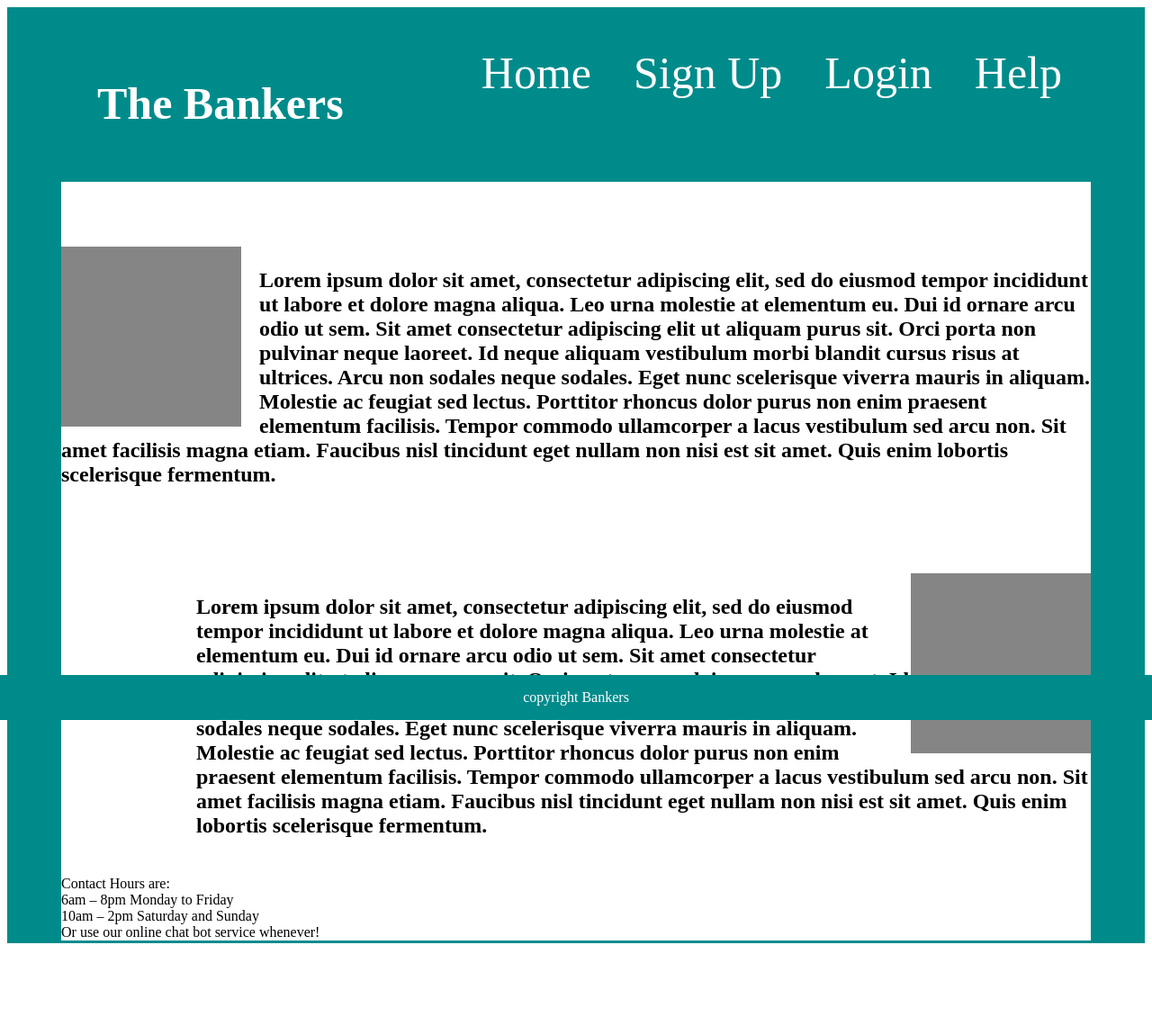
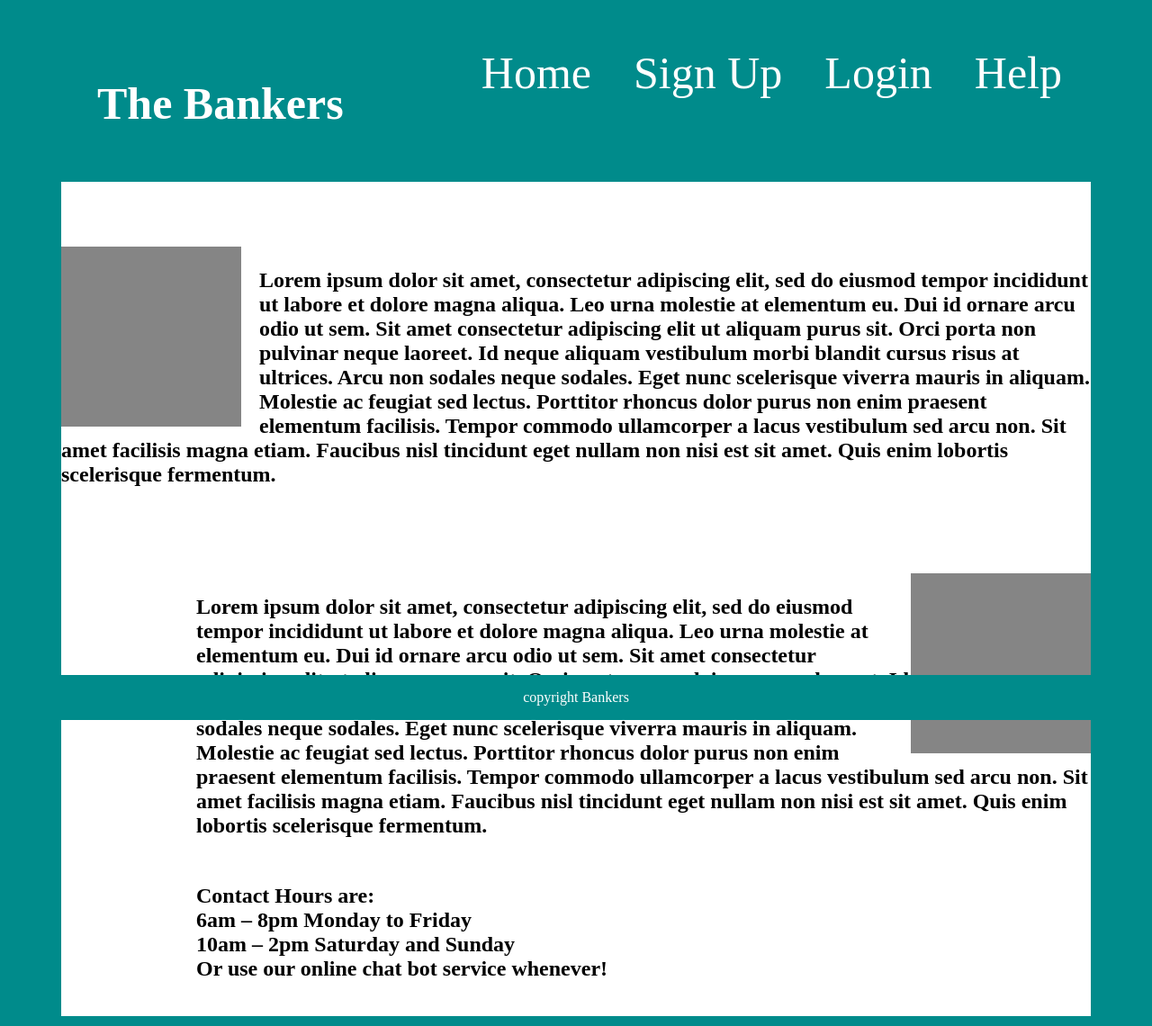
Before and after one commit to Brick0810/The-Bankers, a PHP site: page /help.php in a window 1280 px wide. Shown: the whole page at 90% size. Before the commit the page ends 1048 px from the top, so only its background shows below. Run offline with PHP 8.4, Linux system fonts and the light colour scheme.

Commit message:
Updated margin

```diff
--- a/The-Bankers-Branch_Test/Bankers/style/style.css
+++ b/The-Bankers-Branch_Test/Bankers/style/style.css
@@ -1,3 +1,7 @@
+html{
+  background-color: darkcyan;
+}
+
 h1{
     display: inline;
     float: left;
@@ -11,6 +15,7 @@ body{
   border-right: 60px;
   border-color: darkcyan;
   border-style: solid;
+  background-color: white
 }
 
 a.button {
@@ -88,6 +93,13 @@ a.button {
     padding-left: 150px;
   }
 
+  .bottomtxt{
+    font-size: x-large;
+    font-weight: bold;
+    padding-left: 150px;
+    padding-bottom: 15px;
+  }
+
   .signup{
     margin: auto;
     width: 20%;
```
